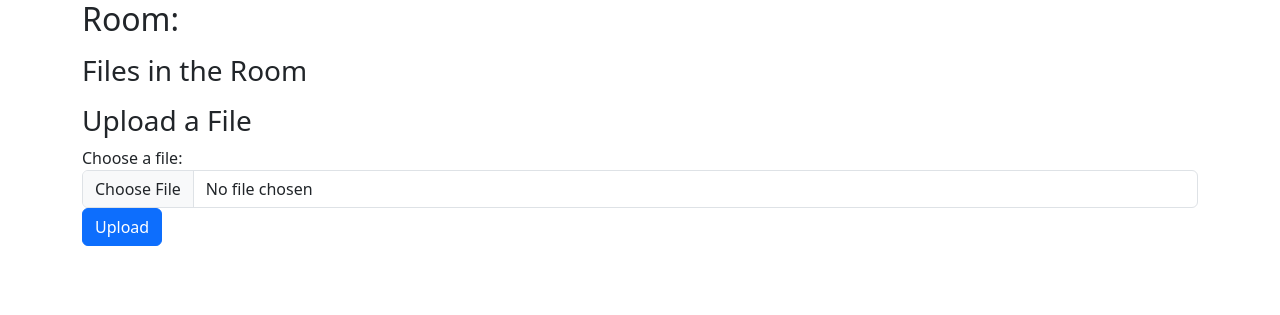
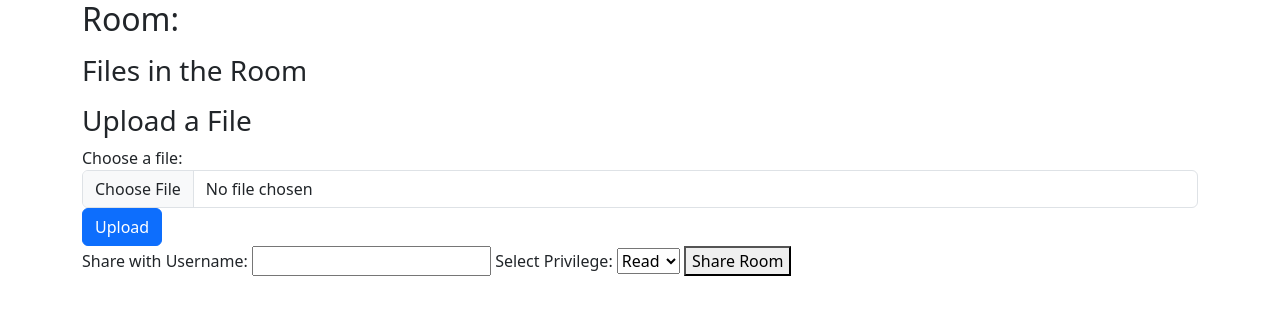
Before and after one commit to MBYchi/app_project, a Django app: page /room/1/ in a window 1280 px wide. Shown: the top 315 px of the page. Run offline with Django 5.2, Linux system fonts and the light colour scheme; a user stored in the database is signed in; tables that the repository leaves empty hold one stand-in row (values such as "Sample post").

Commit message:
Sharing rooms v1.0

```diff
--- a/files/static/files/js/roomView.js
+++ b/files/static/files/js/roomView.js
@@ -86,6 +86,20 @@
         console.error("Error initializing the page:", error);
         alert("An error occurred during initialization.");
     }
+});
+
+document.getElementById("share-room-form").addEventListener("submit", async (event) => {
+    event.preventDefault();
+    const roomId = getRoomIdFromURL();
+    const targetUsername = document.getElementById("target-username").value.trim();
+    const privilege = document.getElementById("privilege").value;
+
+    if (!targetUsername || !privilege) {
+        alert("Please provide all required details.");
+        return;
+    }
+
+    await shareRoomWithUser(roomId, targetUsername, privilege);
 });
 
 // Download and decrypt file
@@ -214,6 +228,97 @@
         console.error("Error deleting file:", error);
         alert("Failed to delete the file.");
     }
+}
+
+async function shareRoomWithUser(roomId, targetUsername, privilege) {
+    try {
+        // Fetch admin's private key from session storage
+        const privateKeyString = sessionStorage.getItem("privateKey");
+        if (!privateKeyString) {
+            throw new Error("Admin's private key not found in session storage.");
+        }
+
+        const privateKey = await importPrivateKey(privateKeyString);
+
+        // Fetch admin's encrypted key for the room
+        const accessResponse = await fetch(`/api/room/files/${roomId}/key/`, {
+            method: "GET",
+            headers: { "Content-Type": "application/json" },
+        });
+
+        if (!accessResponse.ok) {
+            const accessError = await accessResponse.json();
+            throw new Error(accessError.message || "Failed to fetch admin's encrypted room key.");
+        }
+
+        const { encrypted_key: adminEncryptedKey } = await accessResponse.json();
+
+        // Decrypt the symmetric key
+        const symmetricKey = await decryptKey(adminEncryptedKey, privateKey);
+
+        // Fetch the public key of the target user
+        const userResponse = await fetch(`/api/user/${targetUsername}/public_key/`, {
+            method: "GET",
+            headers: { "Content-Type": "application/json" },
+        });
+
+        if (!userResponse.ok) {
+            const userError = await userResponse.json();
+            throw new Error(userError.message || "Failed to fetch the user's public key.");
+        }
+
+        const { public_key: targetUserPublicKeyPEM } = await userResponse.json();
+        console.log(targetUserPublicKeyPEM);
+        const targetUserPublicKey = await importPublicKey(targetUserPublicKeyPEM);
+
+        // Encrypt the symmetric key with the target user's public key
+        const encryptedKeyForTargetUser = await crypto.subtle.encrypt(
+            { name: "RSA-OAEP" },
+            targetUserPublicKey,
+            symmetricKey
+        );
+
+        // Share the encrypted key with the backend
+        const shareResponse = await fetch(`/api/room/${roomId}/share/`, {
+            method: "POST",
+            headers: {
+                "Content-Type": "application/json",
+                "X-CSRFToken": getCSRFToken(),
+            },
+            body: JSON.stringify({
+                username: targetUsername,
+                encrypted_key: arrayBufferToBase64(encryptedKeyForTargetUser),
+                privileges: privilege, // Send the selected privilege
+            }),
+        });
+
+        if (!shareResponse.ok) {
+            const shareError = await shareResponse.json();
+            throw new Error(shareError.message || "Failed to share the room.");
+        }
+
+        alert("Room shared successfully.");
+    } catch (error) {
+        console.error("Error sharing the room:", error);
+        alert(error.message || "An error occurred while sharing the room.");
+    }
+}
+
+async function importPublicKey(pemKey) {
+    console.log(pemKey);
+    const pemHeader = "-----BEGIN KEY-----";
+    const pemFooter = "-----END KEY-----";
+    const pemContents = pemKey.replace(pemHeader, "").replace(pemFooter, "").replace(/\s+/g, "");
+    console.log(pemContents);
+    const binaryDer = Uint8Array.from(window.atob(pemContents), c => c.charCodeAt(0));
+
+    return crypto.subtle.importKey(
+        "spki",
+        binaryDer,
+        { name: "RSA-OAEP", hash: "SHA-256" },
+        true,
+        ["encrypt"]
+    );
 }
 
 // Function to get CSRF token from cookies
--- a/files/urls.py
+++ b/files/urls.py
@@ -1,7 +1,7 @@
 from django.urls import path
 from .views import (FileUploadView, FileDownloadView, ListFilesMinioView, get_public_key, create_room,
                     create_room_view, list_rooms, list_rooms_view, RoomView, list_room_files, upload_file_to_room,
-                    download_file, response_room_key, delete_room, delete_file)
+                    download_file, response_room_key, delete_room, delete_file, fetch_user_public_key, share_room)
 import os
 
 urlpatterns = [
@@ -20,4 +20,6 @@
     path("api/room/files/<str:file_hash>/delete/", delete_file, name="delete_file"),
     path('api/room/files/<str:file_hash>/download/', download_file, name='api_download_file'),  # Download file by ID
     path('api/room/files/<int:room_id>/key/', response_room_key, name='api_response_room_key'),
+    path('api/user/<str:username>/public_key/', fetch_user_public_key, name='fetch_user_public_key'),
+    path('api/room/<int:room_id>/share/', share_room, name='share_room'),
 ]
--- a/files/views.py
+++ b/files/views.py
@@ -1,6 +1,6 @@
 import hashlib
 
-from django.shortcuts import render, redirect
+from django.shortcuts import render, redirect, get_object_or_404
 from django.http import HttpResponse, JsonResponse
 from django.core.files.storage import default_storage
 from django.views import View
@@ -20,6 +20,7 @@
 from django.utils import timezone
 from urllib.parse import quote
 from django.db import transaction
+from django.contrib.auth.models import User
 
 
 
@@ -488,3 +489,43 @@
 def response_room_key(request, room_id):
     access = Access.objects.filter(user_profile=request.user, room_id=room_id)
     return JsonResponse({"encrypted_key" : access[0].encrypted_key})
+
+@login_required
+def fetch_user_public_key(request, username):
+    """
+    Fetch the public key of a user by their username.
+    """
+    user = get_object_or_404(User, username=username)
+    print(user.profile.public_key)
+    # Assuming `public_key` is a field in the User model or its profile
+    return JsonResponse({"public_key": user.profile.public_key})
+
+@csrf_exempt
+@login_required
+def share_room(request, room_id):
+    """
+    Add an entry to the Access table for the new user with the encrypted symmetric key and privileges.
+    """
+    if request.method == "POST":
+        admin_access = get_object_or_404(Access, room_id=room_id, user_profile=request.user)
+        if admin_access.privileges != "admin":
+            return JsonResponse({"error": "You do not have permission to share this room."}, status=403)
+
+        data = json.loads(request.body)
+        target_user = get_object_or_404(User, username=data["username"])
+        new_encrypted_key = data["encrypted_key"]
+        privileges = data.get("privileges", "read")  # Default privileges
+
+        if privileges not in ["read", "write"]:
+            return JsonResponse({"error": "Invalid privilege level."}, status=400)
+
+        Access.objects.create(
+            user_profile=target_user,
+            room_id=admin_access.room.id,
+            encrypted_key=new_encrypted_key,
+            privileges=privileges,
+        )
+
+        return JsonResponse({"message": "Room shared successfully."})
+
+    return JsonResponse({"error": "Invalid request method."}, status=405)
--- a/templates/files/room_view.html
+++ b/templates/files/room_view.html
@@ -24,6 +24,18 @@
                 </div>
                 <button type="submit" class="btn btn-primary">Upload</button>
             </form>
+            <form id="share-room-form">
+                <label for="target-username">Share with Username:</label>
+                <input type="text" id="target-username" name="target-username" required>
+
+                <label for="privilege">Select Privilege:</label>
+                <select id="privilege" name="privilege" required>
+                    <option value="read">Read</option>
+                    <option value="write">Write</option>
+                </select>
+
+                <button type="submit">Share Room</button>
+            </form>
         </div>
     </div>
 
```
